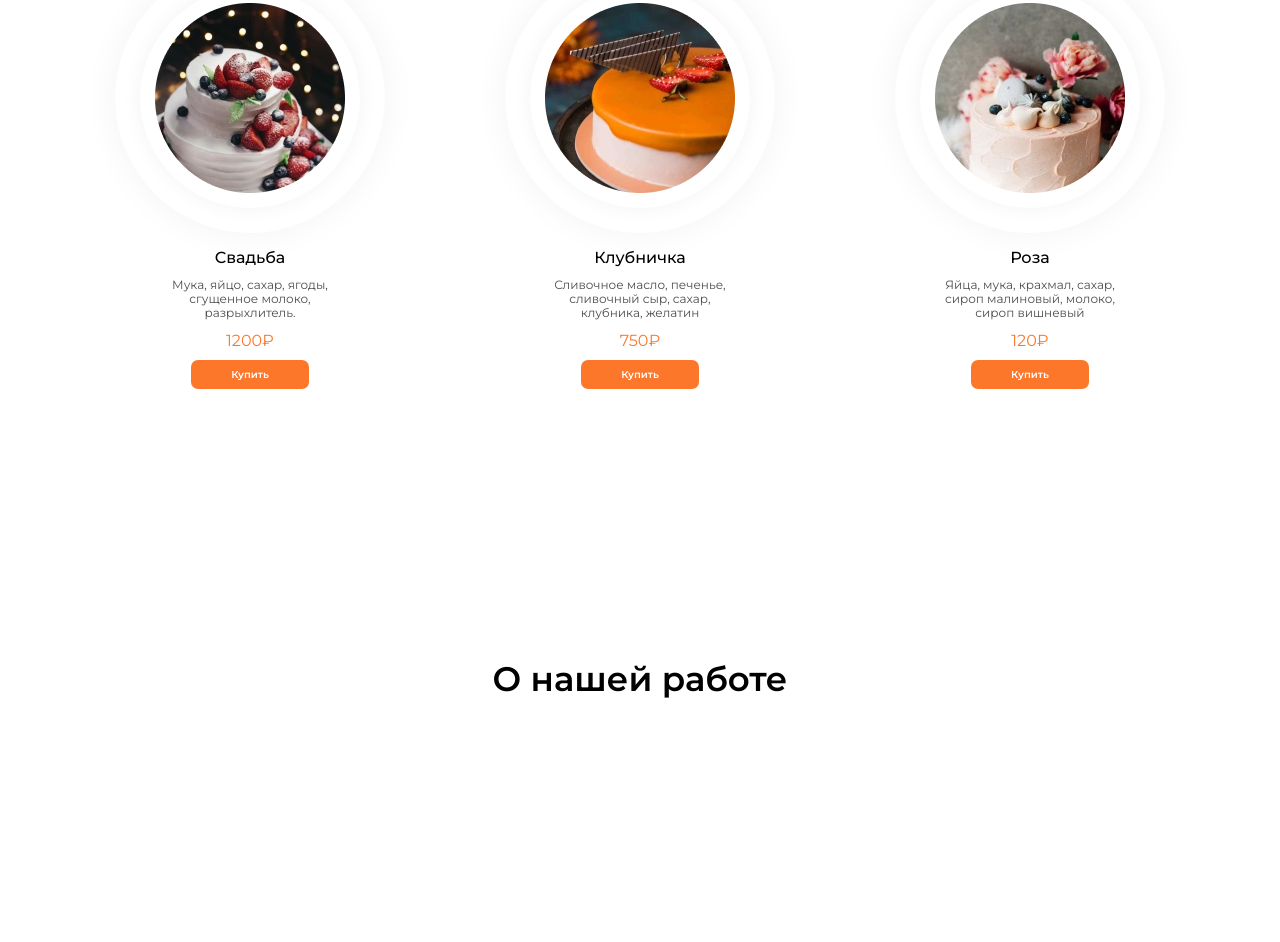
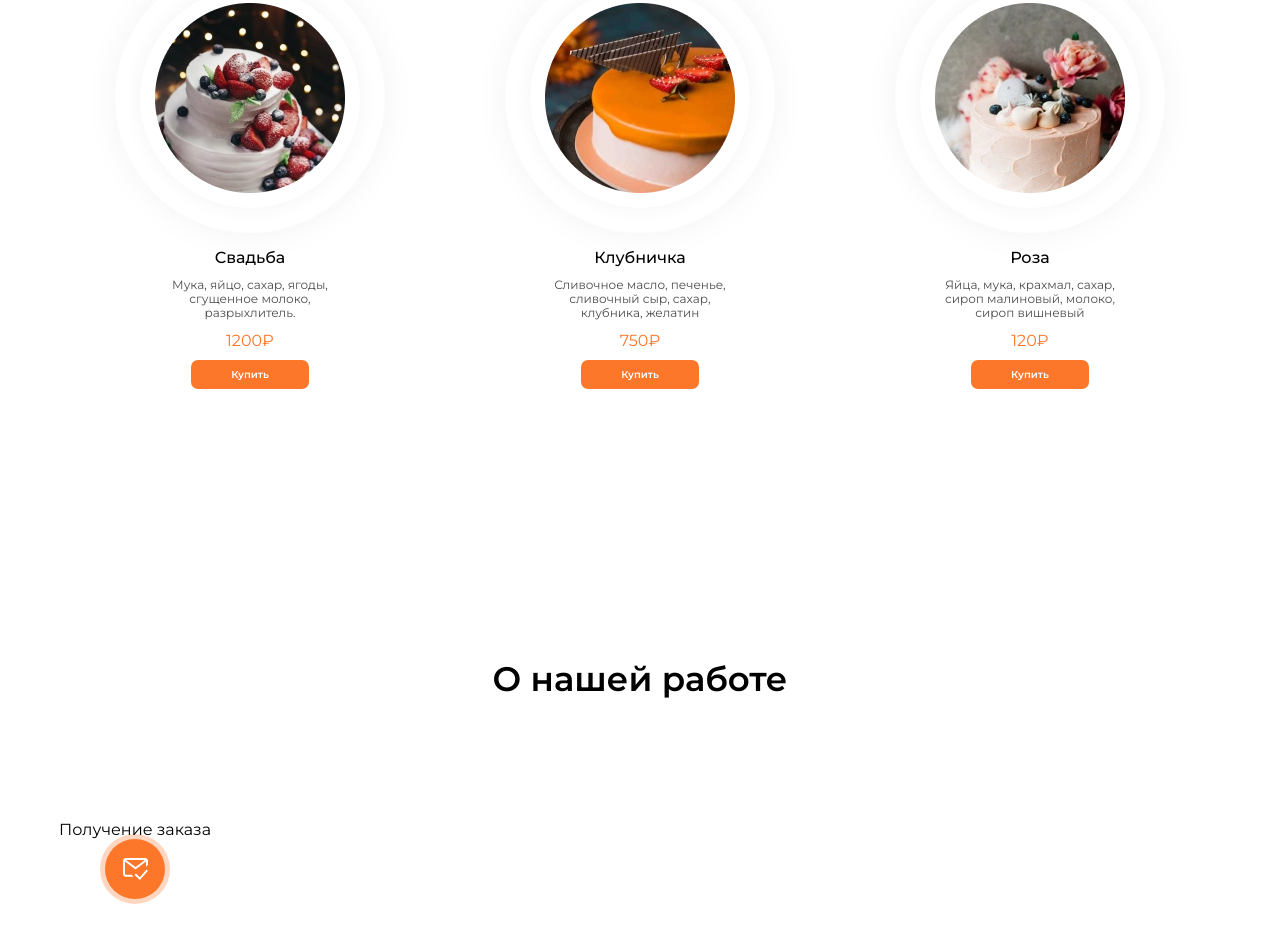
Before and after one commit to aaaaaaaaaaalex/cakes, a website: page cakes/index.html in a window 1280 px wide. Shown: the part 1946-2888 px from the top of the page. Before the commit the page ends 2841 px from the top, so only its background shows below. Drawn offline with nearby package versions, Linux system fonts and the light colour scheme; files that its build step writes are made by us from their sources.

Commit message:
начал работу над блоком job

```diff
--- a/app/js/script_jQuery.js
+++ b/app/js/script_jQuery.js
@@ -8,4 +8,15 @@ document.addEventListener("DOMContentLoaded", function(){
 		blockBg.classList.add("scale-intro");
 	};
 	setTimeout(addClass, 50);
+
+
+	// Canvas
+	let canvas = document.getElementById("canvas");
+	let ctx = canvas.getContext("2d");
+
+	ctx.setLineDash([5, 15]);/*dashes are 5px and spaces are 15px*/
+	ctx.beginPath();
+	ctx.moveTo(0,100);
+	ctx.lineTo(400, 100);
+	ctx.stroke();
 });
--- a/app/scss/blocks/btn.scss
+++ b/app/scss/blocks/btn.scss
@@ -30,7 +30,7 @@
 		background-color: $orange;
 		border-radius: .7em;
 
-		transition: box-shadow .2s ease-out, color .2s ease-out;
+		transition: box-shadow .2s ease-out;
 		&:hover{
 			box-shadow: 0px 0px 10px rgba(253, 119, 43, 0.4);
 		}
--- /dev/null
+++ b/app/scss/blocks/canvas.scss
@@ -0,0 +1,16 @@
+// .canvas-wrap{
+// 	margin: 0 auto;
+// }
+#canvas{
+	display: none;
+	margin: 0 auto;
+
+	width: 1170px;
+	height: 300px;
+	border: 5px solid $black;
+	background-color: $beige-light;
+
+	// @media ($lg) {
+	// 	width: 100px;
+	// }
+}
--- /dev/null
+++ b/app/scss/section/job.scss
@@ -0,0 +1,82 @@
+.job{
+	&__item{
+		width: 100%;
+		max-width:160px;
+		text-align: center;
+
+		display: flex;
+		flex-direction: column;
+
+	}
+	&__icon-wrap{
+		margin: 0 auto;
+		display: flex;
+		justify-content: center;
+		align-items: center;
+		position: relative;
+
+		width: 60px;
+		height: 60px;
+		border-radius: 50%;
+
+		background-color: $orange;
+
+
+		&--order2{
+			order: 2;
+		}
+		&:after{
+			content: "";
+			position: absolute;
+			top: 50%;
+			left: 50%;
+			z-index: -1;
+
+			width: 70px;
+			height: 70px;
+
+			background-color: rgba($orange, .3);
+			border-radius: 50%;
+
+
+			transform: translate(-50%, -50%);
+
+			transition: width .35s ease-out, height .35s ease-out;
+		}
+		&:before{
+			content: "";
+			position: absolute;
+			top: 50%;
+			left: 50%;
+			z-index: -2;
+
+			width: 80px;
+			height: 80px;
+
+			background-color: rgba($orange, .3);
+			border-radius: 50%;
+			opacity: 0;
+
+
+			transform: translate(-50%, -50%);
+
+			transition: opacity .35s ease-out;
+		}
+		&:hover:before{
+			opacity: 1;
+		}
+		&:hover::after{
+			width: 66px;
+			height: 66px;
+		}
+	}
+	&__icon{
+		display: block;
+	}
+	&__text{
+
+		&--order1{
+			order: 1;
+		}
+	}
+}
--- a/app/scss/style.scss
+++ b/app/scss/style.scss
@@ -23,6 +23,7 @@
 // Section
 @import "section/header";
 @import "section/intro";
+@import "section/job";
 @import "section/footer";
 
 
@@ -34,6 +35,7 @@
 @import "blocks/btn";
 @import "blocks/eight-block";
 @import "blocks/six-block";
+@import "blocks/canvas";
 
 
 
--- a/cakes/index.html
+++ b/cakes/index.html
@@ -355,17 +355,33 @@
 
 
 <!-- Job -->
-<section class="goodies section" id="goodies">
+<section class="job section" id="job">
 	<div class="container">
-		<div class="goodies__inner">
+		<div class="job__inner">
 
 		<h2 class="section__title">О нашей работе</h2>
 
 
+		<div class="job__wrap">
 
-		</div><!-- /.goodies__inner -->
+			<div class="job__item">
+				<div class="job__icon-wrap job__icon-wrap--order2">
+					<picture><source srcset="img/job/1.svg" type="image/webp"><img class="job__icon" src="img/job/1.svg" alt="письмо"></picture>
+
+				</div>
+				<div class="job__text job__text--order1">Получение заказа</div>
+			</div>
+
+		</div>
+
+		<div class="canvas-wrap">
+			<canvas id="canvas"></canvas>
+		</div>
+
+
+		</div><!-- /.job__inner -->
 	</div><!-- /.container -->
-</section><!-- /.goodies -->
+</section><!-- /.job -->
 
 
 
--- a/cakes/js/script_jQuery.js
+++ b/cakes/js/script_jQuery.js
@@ -20,4 +20,15 @@ document.addEventListener("DOMContentLoaded", function(){
 		blockBg.classList.add("scale-intro");
 	};
 	setTimeout(addClass, 50);
+
+
+	// Canvas
+	let canvas = document.getElementById("canvas");
+	let ctx = canvas.getContext("2d");
+
+	ctx.setLineDash([5, 15]);/*dashes are 5px and spaces are 15px*/
+	ctx.beginPath();
+	ctx.moveTo(0,100);
+	ctx.lineTo(400, 100);
+	ctx.stroke();
 });
```
Also changed, not shown: app/particles/main/job.html (+20 -4 lines), app/img/job/1.svg (added), cakes/css/style.css, cakes/css/style.min.css, cakes/img/job/1.svg (added), cakes/js/script_jQuery.min.js.
